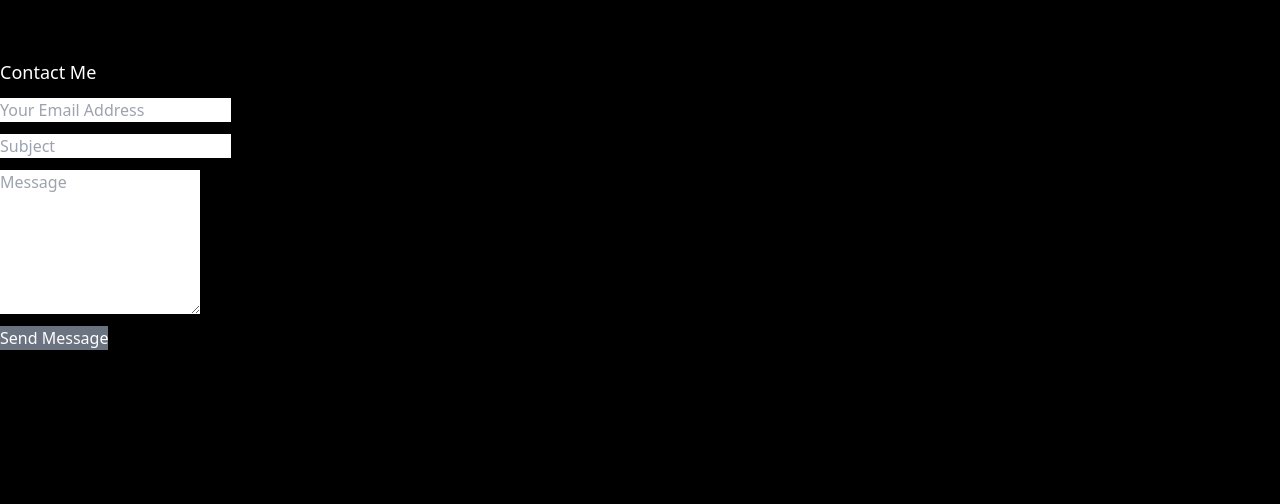
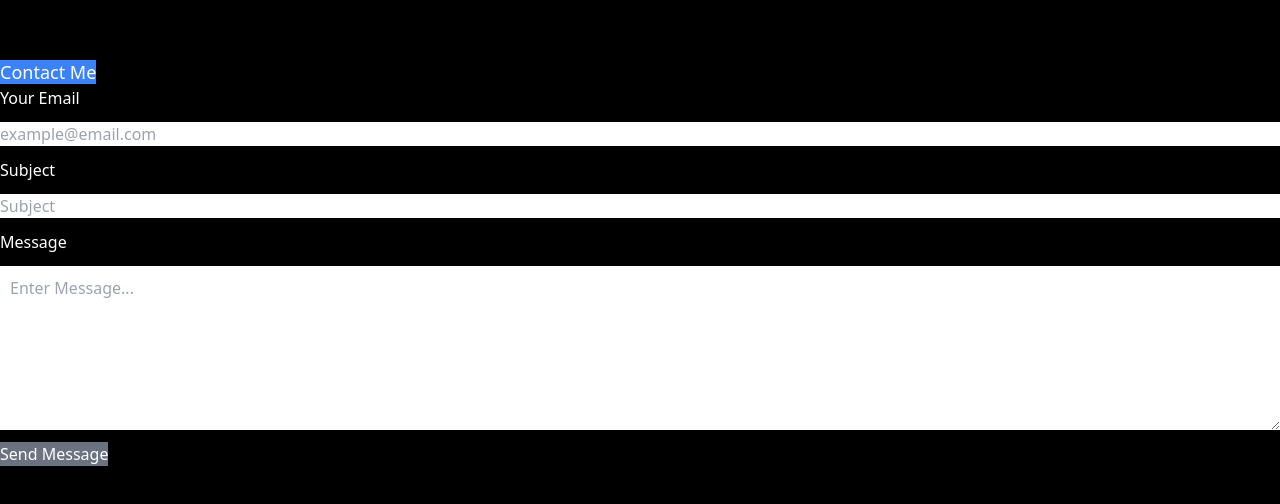
Before and after one commit to MwaniN/profile-page, a React (Vite) app: page / in a window 1280 px wide. Shown: the part 2342-2846 px from the top of the page. Built offline with nearby package versions, Linux system fonts and the light colour scheme.

Commit message:
Contact section

```diff
--- a/src/routes/SubPageFolder/Contact.tsx
+++ b/src/routes/SubPageFolder/Contact.tsx
@@ -3,14 +3,21 @@
 const Contact = () => {
   return (
     <div id="contact" className="min-h-screen min-w-screen">
+      <div id="contact-section" className="justify-center">
+      <text className="text-lg text-white max-w-min bg-blue-500 justify-center"> Contact Me</text>
+      <form className="m-auto">
 
-      <text className="text-lg text-white"> Contact Me</text>
-      <form>
-        <input className="block my-3" placeholder="Your Email Address" />
-        <input className="block my-3" placeholder="Subject" />
-        <textarea className="block my-3" rows={6} placeholder="Message" />
+      <label htmlFor="email" className="text-white" >Your Email</label>
+        <input type="email" id="email" className="block my-3 w-full" placeholder="example@email.com" required/>
+
+        <label htmlFor="subject" className="text-white" >Subject</label>
+        <input type="text" id="subject" className="block my-3 w-full" placeholder="Subject" required />
+
+        <label htmlFor="message" className="text-white" >Message</label>
+        <textarea id="message" className="block my-3 p-2.5 w-full" rows={6} placeholder="Enter Message..." required />
         <button className="block text-white bg-gray-500" type="button">Send Message</button>
       </form>
+      </div>
     </div>
   )
 }
```
